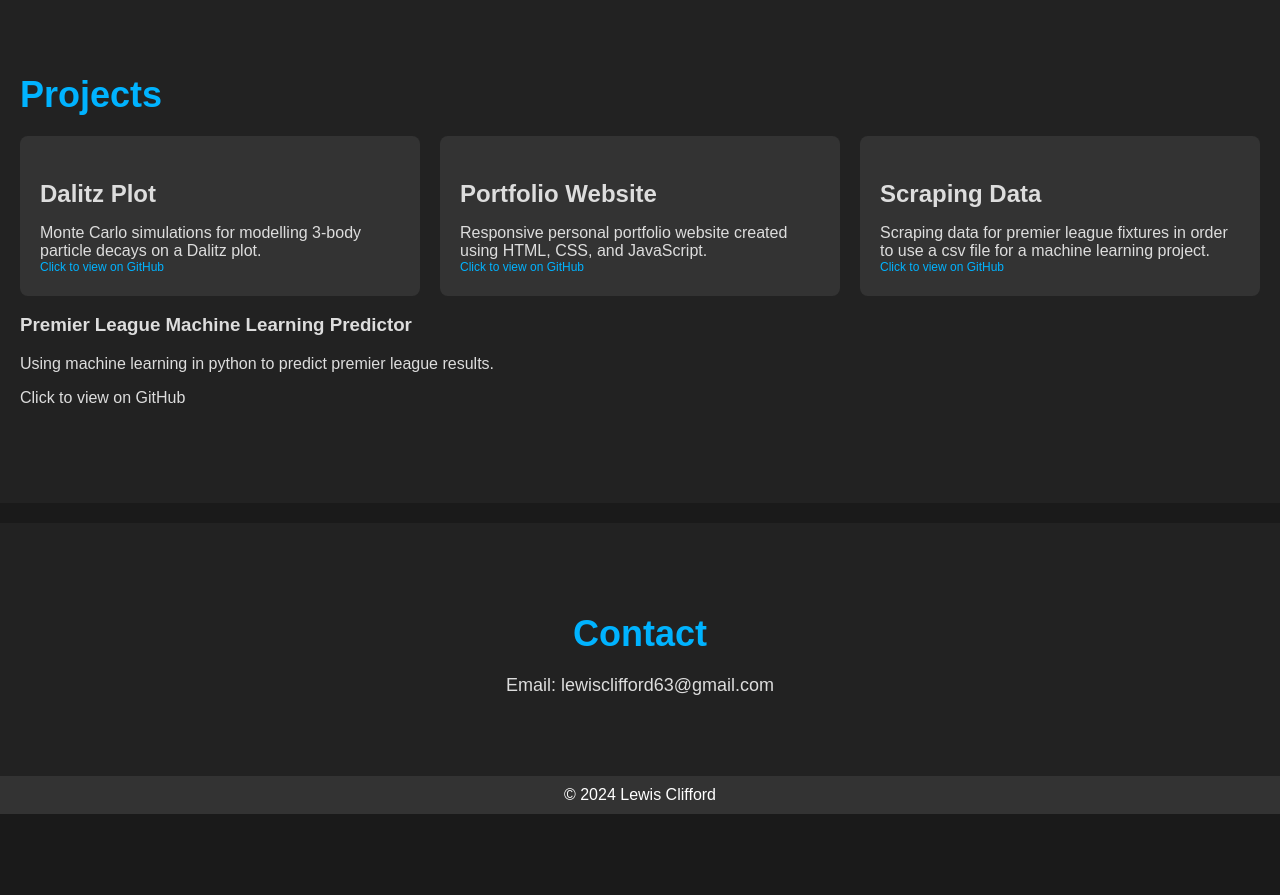
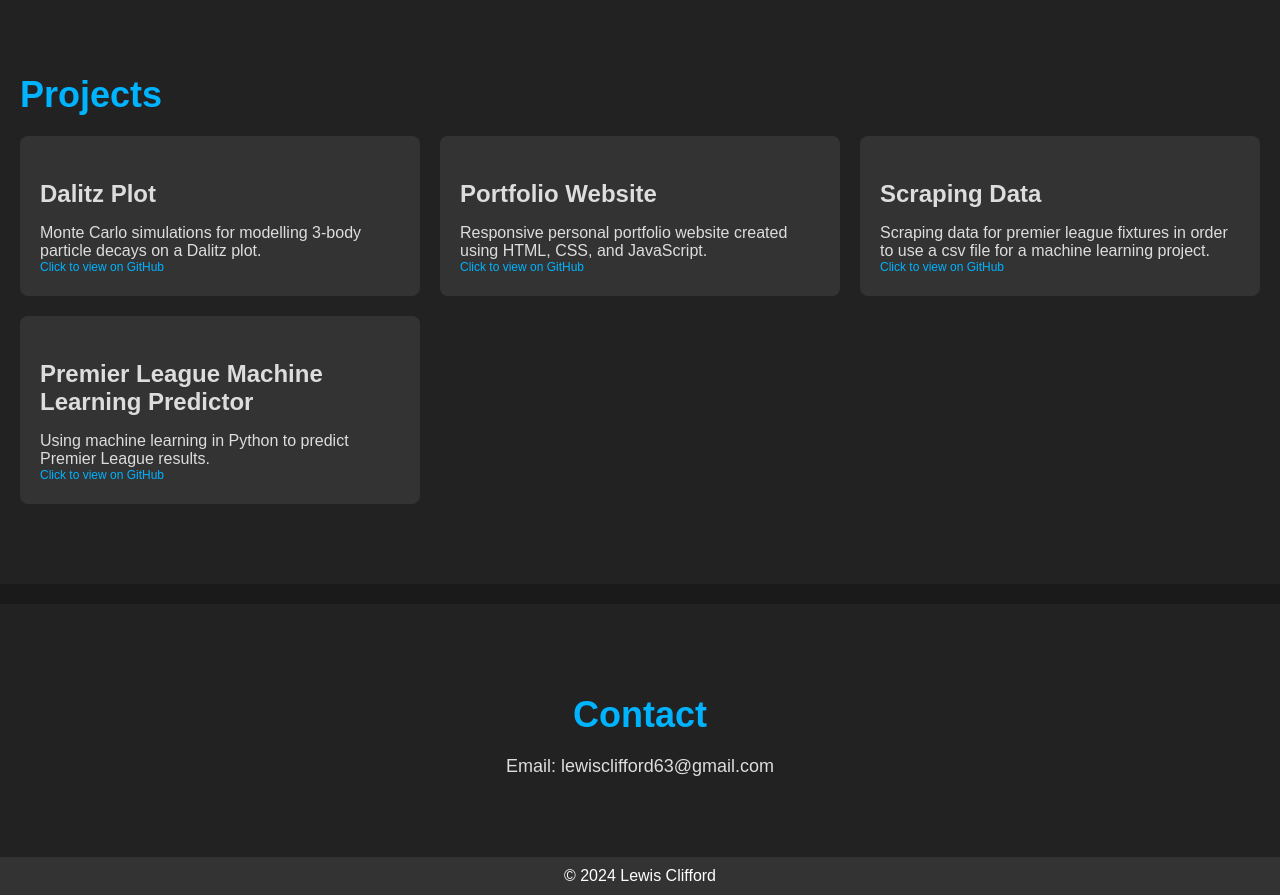
Before and after one commit to lewisclifford63/Portfolio_project, a plain HTML site: page index.html in a window 1280 px wide. Shown: the part 1920-2815 px from the top of the page. Before the commit the page ends 2734 px from the top, so only its background shows below. Drawn offline with Linux system fonts and the light colour scheme.

Commit message:
Bug fixed prem project tab.

```diff
--- a/index.html
+++ b/index.html
@@ -91,9 +91,9 @@
                 <p>Scraping data for premier league fixtures in order to use a csv file for a machine learning project.</p>
                 <p class="click-info">Click to view on GitHub</p>
             </div>
-            </div class="project-card" onclick="location.href='https://github.com/lewisclifford63/Premier_league_machine_learning_project';">
+            <div class="project-card" onclick="location.href='https://github.com/lewisclifford63/Premier_league_machine_learning_project';">
                 <h3>Premier League Machine Learning Predictor</h3>
-                <p>Using machine learning in python to predict premier league results.</p>
+                <p>Using machine learning in Python to predict Premier League results.</p>
                 <p class="click-info">Click to view on GitHub</p>
             </div>
     </section>
```
